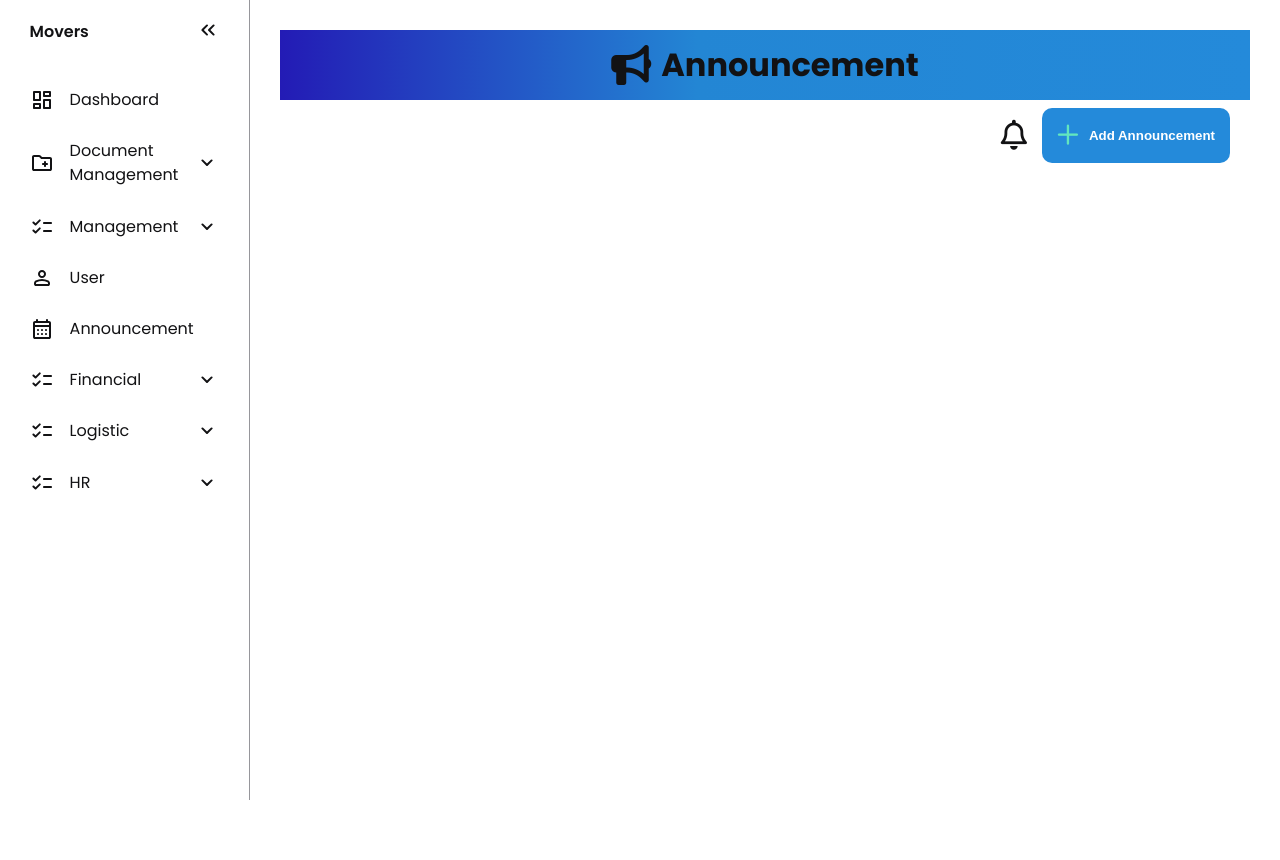
After one commit to jaybiemalone/super_admin, a PHP site: page /announcement.php in a window 1280 px wide. The commit adds this page. Run offline with PHP 8.4, Linux system fonts and the light colour scheme; a user stored in the database is signed in.

Commit message:
Add files via upload

```diff
--- /dev/null
+++ b/announcement.php
@@ -0,0 +1,136 @@
+<?php
+session_start();
+if (!isset($_SESSION['user_name'])) {
+    header("Location: index.php"); // Redirect to login page if not logged in
+    exit();
+}
+?>
+
+<!DOCTYPE html>
+<html lang="en">
+<head>
+  <meta charset="UTF-8">
+  <meta name="viewport" content="width=device-width, initial-scale=1.0">
+  <title>Movers.com</title>
+  <link rel="stylesheet" href="style.css">
+  <link rel="icon" href="/admin_movers-main/Asset/favicon.ico" type="image/x-icon">
+  <script type="text/javascript" src="app.js" defer></script><link rel="stylesheet" href="https://cdnjs.cloudflare.com/ajax/libs/font-awesome/6.7.2/css/all.min.css" integrity="sha512-Evv84Mr4kqVGRNSgIGL/F/aIDqQb7xQ2vcrdIwxfjThSH8CSR7PBEakCr51Ck+w+/U6swU2Im1vVX0SVk9ABhg==" crossorigin="anonymous" referrerpolicy="no-referrer" />
+</head>
+<body>
+  <nav id="sidebar">
+    <ul>
+      <li>
+        <span class="logo">Movers</span>
+        <button onclick=toggleSidebar() id="toggle-btn">
+          <svg xmlns="http://www.w3.org/2000/svg" height="24px" viewBox="0 -960 960 960" width="24px" fill="#e8eaed"><path d="m313-480 155 156q11 11 11.5 27.5T468-268q-11 11-28 11t-28-11L228-452q-6-6-8.5-13t-2.5-15q0-8 2.5-15t8.5-13l184-184q11-11 27.5-11.5T468-692q11 11 11 28t-11 28L313-480Zm264 0 155 156q11 11 11.5 27.5T732-268q-11 11-28 11t-28-11L492-452q-6-6-8.5-13t-2.5-15q0-8 2.5-15t8.5-13l184-184q11-11 27.5-11.5T732-692q11 11 11 28t-11 28L577-480Z"/></svg>
+        </button>
+      </li>
+      <li>
+        <a href="dashboard.php">
+          <svg xmlns="http://www.w3.org/2000/svg" height="24px" viewBox="0 -960 960 960" width="24px" fill="#e8eaed"><path d="M520-640v-160q0-17 11.5-28.5T560-840h240q17 0 28.5 11.5T840-800v160q0 17-11.5 28.5T800-600H560q-17 0-28.5-11.5T520-640ZM120-480v-320q0-17 11.5-28.5T160-840h240q17 0 28.5 11.5T440-800v320q0 17-11.5 28.5T400-440H160q-17 0-28.5-11.5T120-480Zm400 320v-320q0-17 11.5-28.5T560-520h240q17 0 28.5 11.5T840-480v320q0 17-11.5 28.5T800-120H560q-17 0-28.5-11.5T520-160Zm-400 0v-160q0-17 11.5-28.5T160-360h240q17 0 28.5 11.5T440-320v160q0 17-11.5 28.5T400-120H160q-17 0-28.5-11.5T120-160Zm80-360h160v-240H200v240Zm400 320h160v-240H600v240Zm0-480h160v-80H600v80ZM200-200h160v-80H200v80Zm160-320Zm240-160Zm0 240ZM360-280Z"/></svg>
+          <span>Dashboard</span>
+        </a>
+      </li>
+      <li>
+        <button onclick=toggleSubMenu(this) class="dropdown-btn">
+          <svg xmlns="http://www.w3.org/2000/svg" height="24px" viewBox="0 -960 960 960" width="24px" fill="#e8eaed"><path d="M160-160q-33 0-56.5-23.5T80-240v-480q0-33 23.5-56.5T160-800h207q16 0 30.5 6t25.5 17l57 57h320q33 0 56.5 23.5T880-640v400q0 33-23.5 56.5T800-160H160Zm0-80h640v-400H447l-80-80H160v480Zm0 0v-480 480Zm400-160v40q0 17 11.5 28.5T600-320q17 0 28.5-11.5T640-360v-40h40q17 0 28.5-11.5T720-440q0-17-11.5-28.5T680-480h-40v-40q0-17-11.5-28.5T600-560q-17 0-28.5 11.5T560-520v40h-40q-17 0-28.5 11.5T480-440q0 17 11.5 28.5T520-400h40Z"/></svg>
+          <span>Document <br> Management</span>
+          <svg xmlns="http://www.w3.org/2000/svg" height="24px" viewBox="0 -960 960 960" width="24px" fill="#e8eaed"><path d="M480-361q-8 0-15-2.5t-13-8.5L268-556q-11-11-11-28t11-28q11-11 28-11t28 11l156 156 156-156q11-11 28-11t28 11q11 11 11 28t-11 28L508-372q-6 6-13 8.5t-15 2.5Z"/></svg>
+        </button>
+        <ul class="sub-menu">
+          <div>
+            <li><a href="file.php">Folder</a></li>
+          </div>
+        </ul>
+      </li>
+      <li>
+        <button onclick=toggleSubMenu(this) class="dropdown-btn">
+          <svg xmlns="http://www.w3.org/2000/svg" height="24px" viewBox="0 -960 960 960" width="24px" fill="#e8eaed"><path d="m221-313 142-142q12-12 28-11.5t28 12.5q11 12 11 28t-11 28L250-228q-12 12-28 12t-28-12l-86-86q-11-11-11-28t11-28q11-11 28-11t28 11l57 57Zm0-320 142-142q12-12 28-11.5t28 12.5q11 12 11 28t-11 28L250-548q-12 12-28 12t-28-12l-86-86q-11-11-11-28t11-28q11-11 28-11t28 11l57 57Zm339 353q-17 0-28.5-11.5T520-320q0-17 11.5-28.5T560-360h280q17 0 28.5 11.5T880-320q0 17-11.5 28.5T840-280H560Zm0-320q-17 0-28.5-11.5T520-640q0-17 11.5-28.5T560-680h280q17 0 28.5 11.5T880-640q0 17-11.5 28.5T840-600H560Z"/></svg>
+          <span>Management</span>
+          <svg xmlns="http://www.w3.org/2000/svg" height="24px" viewBox="0 -960 960 960" width="24px" fill="#e8eaed"><path d="M480-361q-8 0-15-2.5t-13-8.5L268-556q-11-11-11-28t11-28q11-11 28-11t28 11l156 156 156-156q11-11 28-11t28 11q11 11 11 28t-11 28L508-372q-6 6-13 8.5t-15 2.5Z"/></svg>
+        </button>
+        <ul class="sub-menu">
+          <div>
+            <li><a href="legal.php">Legal <br> Overview</a></li>
+            <li><a href="compliance.php">vehicle <br> compliance</a></li>
+            <li><a href="safety.php">Accident <br> Management</a></li>
+            <li><a href="inbox.php">Inbox</a></li>
+          </div>
+        </ul>
+      </li>
+      <li>
+        <a href="user.php">
+          <svg xmlns="http://www.w3.org/2000/svg" height="24px" viewBox="0 -960 960 960" width="24px" fill="#e8eaed"><path d="M480-480q-66 0-113-47t-47-113q0-66 47-113t113-47q66 0 113 47t47 113q0 66-47 113t-113 47ZM160-240v-32q0-34 17.5-62.5T224-378q62-31 126-46.5T480-440q66 0 130 15.5T736-378q29 15 46.5 43.5T800-272v32q0 33-23.5 56.5T720-160H240q-33 0-56.5-23.5T160-240Zm80 0h480v-32q0-11-5.5-20T700-306q-54-27-109-40.5T480-360q-56 0-111 13.5T260-306q-9 5-14.5 14t-5.5 20v32Zm240-320q33 0 56.5-23.5T560-640q0-33-23.5-56.5T480-720q-33 0-56.5 23.5T400-640q0 33 23.5 56.5T480-560Zm0-80Zm0 400Z"/></svg>
+          <span>User</span>
+        </a>
+      </li>
+      <li>
+        <a href="announcement.php">
+        <svg xmlns="http://www.w3.org/2000/svg" height="24px" viewBox="0 -960 960 960" width="24px" fill="#e8eaed"><path d="M200-80q-33 0-56.5-23.5T120-160v-560q0-33 23.5-56.5T200-800h40v-40q0-17 11.5-28.5T280-880q17 0 28.5 11.5T320-840v40h320v-40q0-17 11.5-28.5T680-880q17 0 28.5 11.5T720-840v40h40q33 0 56.5 23.5T840-720v560q0 33-23.5 56.5T760-80H200Zm0-80h560v-400H200v400Zm0-480h560v-80H200v80Zm0 0v-80 80Zm280 240q-17 0-28.5-11.5T440-440q0-17 11.5-28.5T480-480q17 0 28.5 11.5T520-440q0 17-11.5 28.5T480-400Zm-160 0q-17 0-28.5-11.5T280-440q0-17 11.5-28.5T320-480q17 0 28.5 11.5T360-440q0 17-11.5 28.5T320-400Zm320 0q-17 0-28.5-11.5T600-440q0-17 11.5-28.5T640-480q17 0 28.5 11.5T680-440q0 17-11.5 28.5T640-400ZM480-240q-17 0-28.5-11.5T440-280q0-17 11.5-28.5T480-320q17 0 28.5 11.5T520-280q0 17-11.5 28.5T480-240Zm-160 0q-17 0-28.5-11.5T280-280q0-17 11.5-28.5T320-320q17 0 28.5 11.5T360-280q0 17-11.5 28.5T320-240Zm320 0q-17 0-28.5-11.5T600-280q0-17 11.5-28.5T640-320q17 0 28.5 11.5T680-280q0 17-11.5 28.5T640-240Z"/></svg>
+          <span>Announcement</span>
+        </a>
+      </li>
+      <li>
+        <button onclick=toggleSubMenu(this) class="dropdown-btn">
+          <svg xmlns="http://www.w3.org/2000/svg" height="24px" viewBox="0 -960 960 960" width="24px" fill="#e8eaed"><path d="m221-313 142-142q12-12 28-11.5t28 12.5q11 12 11 28t-11 28L250-228q-12 12-28 12t-28-12l-86-86q-11-11-11-28t11-28q11-11 28-11t28 11l57 57Zm0-320 142-142q12-12 28-11.5t28 12.5q11 12 11 28t-11 28L250-548q-12 12-28 12t-28-12l-86-86q-11-11-11-28t11-28q11-11 28-11t28 11l57 57Zm339 353q-17 0-28.5-11.5T520-320q0-17 11.5-28.5T560-360h280q17 0 28.5 11.5T880-320q0 17-11.5 28.5T840-280H560Zm0-320q-17 0-28.5-11.5T520-640q0-17 11.5-28.5T560-680h280q17 0 28.5 11.5T880-640q0 17-11.5 28.5T840-600H560Z"/></svg>
+          <span>Financial</span>
+          <svg xmlns="http://www.w3.org/2000/svg" height="24px" viewBox="0 -960 960 960" width="24px" fill="#e8eaed"><path d="M480-361q-8 0-15-2.5t-13-8.5L268-556q-11-11-11-28t11-28q11-11 28-11t28 11l156 156 156-156q11-11 28-11t28 11q11 11 11 28t-11 28L508-372q-6 6-13 8.5t-15 2.5Z"/></svg>
+        </button>
+        <ul class="sub-menu">
+          <div>
+            <li><a href="#">#</a></li>
+            <li><a href="#">#</a></li>
+            <li><a href="#">#</a></li>
+            <li><a href="#">#</a></li>
+          </div>
+        </ul>
+      </li>
+      <li>
+        <button onclick=toggleSubMenu(this) class="dropdown-btn">
+          <svg xmlns="http://www.w3.org/2000/svg" height="24px" viewBox="0 -960 960 960" width="24px" fill="#e8eaed"><path d="m221-313 142-142q12-12 28-11.5t28 12.5q11 12 11 28t-11 28L250-228q-12 12-28 12t-28-12l-86-86q-11-11-11-28t11-28q11-11 28-11t28 11l57 57Zm0-320 142-142q12-12 28-11.5t28 12.5q11 12 11 28t-11 28L250-548q-12 12-28 12t-28-12l-86-86q-11-11-11-28t11-28q11-11 28-11t28 11l57 57Zm339 353q-17 0-28.5-11.5T520-320q0-17 11.5-28.5T560-360h280q17 0 28.5 11.5T880-320q0 17-11.5 28.5T840-280H560Zm0-320q-17 0-28.5-11.5T520-640q0-17 11.5-28.5T560-680h280q17 0 28.5 11.5T880-640q0 17-11.5 28.5T840-600H560Z"/></svg>
+          <span>Logistic</span>
+          <svg xmlns="http://www.w3.org/2000/svg" height="24px" viewBox="0 -960 960 960" width="24px" fill="#e8eaed"><path d="M480-361q-8 0-15-2.5t-13-8.5L268-556q-11-11-11-28t11-28q11-11 28-11t28 11l156 156 156-156q11-11 28-11t28 11q11 11 11 28t-11 28L508-372q-6 6-13 8.5t-15 2.5Z"/></svg>
+        </button>
+        <ul class="sub-menu">
+          <div>
+            <li><a href="#">#</a></li>
+            <li><a href="#">#</a></li>
+            <li><a href="#">#</a></li>
+            <li><a href="#">#</a></li>
+          </div>
+        </ul>
+      </li>
+      <li>
+        <button onclick=toggleSubMenu(this) class="dropdown-btn">
+          <svg xmlns="http://www.w3.org/2000/svg" height="24px" viewBox="0 -960 960 960" width="24px" fill="#e8eaed"><path d="m221-313 142-142q12-12 28-11.5t28 12.5q11 12 11 28t-11 28L250-228q-12 12-28 12t-28-12l-86-86q-11-11-11-28t11-28q11-11 28-11t28 11l57 57Zm0-320 142-142q12-12 28-11.5t28 12.5q11 12 11 28t-11 28L250-548q-12 12-28 12t-28-12l-86-86q-11-11-11-28t11-28q11-11 28-11t28 11l57 57Zm339 353q-17 0-28.5-11.5T520-320q0-17 11.5-28.5T560-360h280q17 0 28.5 11.5T880-320q0 17-11.5 28.5T840-280H560Zm0-320q-17 0-28.5-11.5T520-640q0-17 11.5-28.5T560-680h280q17 0 28.5 11.5T880-640q0 17-11.5 28.5T840-600H560Z"/></svg>
+          <span>HR</span>
+          <svg xmlns="http://www.w3.org/2000/svg" height="24px" viewBox="0 -960 960 960" width="24px" fill="#e8eaed"><path d="M480-361q-8 0-15-2.5t-13-8.5L268-556q-11-11-11-28t11-28q11-11 28-11t28 11l156 156 156-156q11-11 28-11t28 11q11 11 11 28t-11 28L508-372q-6 6-13 8.5t-15 2.5Z"/></svg>
+        </button>
+        <ul class="sub-menu">
+          <div>
+            <li><a href="#">#</a></li>
+            <li><a href="#">#</a></li>
+            <li><a href="#">#</a></li>
+            <li><a href="#">#</a></li>
+          </div>
+        </ul>
+      </li>
+    </ul>
+  </nav>
+  <main>
+    <div class="announce-container">
+      <div class="head">
+        <div class="header">
+        <i class="fa-solid fa-bullhorn"></i> <h1>Announcement</h1>
+        </div>
+        <div class="announce">
+        <i class="fa-regular fa-bell"></i> <button><i class="fa-regular fa-plus" style="color: #63E6BE;"></i> Add Announcement</button>
+        </div>
+        <div class="footer">
+
+        </div>
+      </div>
+    </div>
+  </main>
+</body>
+</html>
--- /dev/null
+++ b/style-superadmin/announcement.css
@@ -0,0 +1,64 @@
+.announce-container{
+    height: 100vh;
+    display: flex;
+    flex-direction: column;
+}
+
+.announce-container .header{
+    width: 100%;
+    height: 70px;
+    display: flex;
+    justify-content: center;
+    align-items: center;
+    background: rgb(35,27,181);
+    background: linear-gradient(90deg, rgba(35,27,181,1) 0%, rgba(35,134,212,1) 43%, rgba(36,138,218,1) 100%, rgba(0,212,255,1) 100%);
+    gap: 10px;
+}
+
+.announce-container .header i{
+    font-size: 40px;
+}
+
+
+
+/* <-- add announcement button --> */
+
+.announce-container .announce{
+    box-sizing: border-box;
+    width: 100%;
+    height: 70px;
+    display: flex;
+    justify-content: flex-end;
+    align-items: center;
+    padding: 0 20px;
+    gap: 15px;
+}
+
+.announce-container .announce button{
+    padding: 15px;
+    border-radius: 10px;
+    border: none;
+    cursor: pointer;
+    background: rgb(36,138,218);
+    background: linear-gradient(90deg, rgba(36,138,218,1) 100%, rgba(0,212,255,1) 100%);
+    color: white;
+    font-weight: bold;
+    display: flex;
+    justify-content: center;
+    align-items: center;
+    gap: 10px;
+    transition: background 0.3s ease, transform 0.2s ease;
+}
+
+.announce-container .announce button i{
+    font-size: 25px;
+}
+
+.announce-container .announce button:hover {
+    background: linear-gradient(90deg, rgba(0,212,255,1) 100%, rgba(36,138,218,1) 100%);
+    transform: scale(1.05);
+}
+
+.announce-container .announce i{
+    font-size: 30px;
+}
--- a/style.css
+++ b/style.css
@@ -3,6 +3,7 @@
 @import url(/style-superadmin/user.css);
 @import url(/style-superadmin/legal.css);
 @import url(/style-superadmin/compliance.css);
+@import url(/style-superadmin/announcement.css);
 
 :root{
   --base-clr: #ffffff;
```
Also changed, not shown: compliance.php (+3 -9 lines), dashboard.php (+2 -8 lines), inbox.php (+3 -9 lines), legal.php (+1 -7 lines), profile.php (+2 -8 lines), safety.php (+3 -9 lines), slot.php (+2 -8 lines), user.php (+3 -9 lines).
